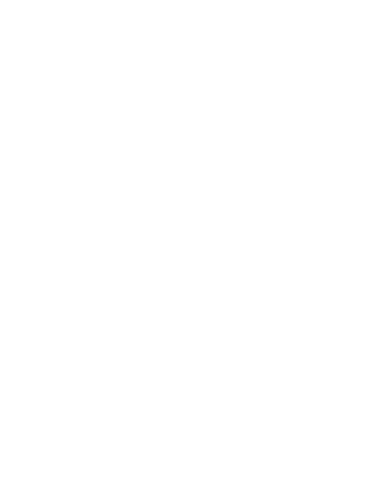
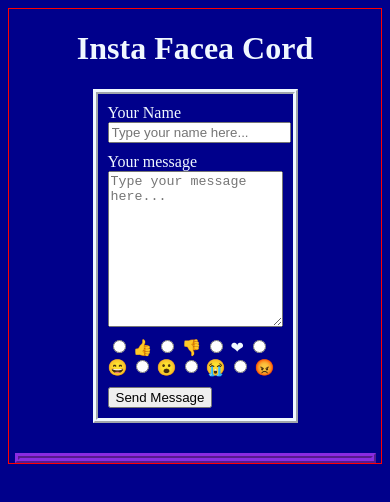
Before and after one commit to johnKennedy79/VisGBook, a website built with Vite: page client/index.html in a window 390 px wide. Built offline with nearby package versions, Linux system fonts and the light colour scheme.

Commit message:
developing java script HTML and CSS done

```diff
--- a/client/index.html
+++ b/client/index.html
@@ -4,11 +4,39 @@
     <meta charset="UTF-8" />
     <link rel="icon" type="image/svg+xml" href="/vite.svg" />
     <meta name="viewport" content="width=device-width, initial-scale=1.0" />
-    <title>Vite App</title>
+    <title>Visitor Guestbook</title>
     <link rel="stylesheet" href="./style.css" />
     <script type="module" src="./main.js" defer></script>
   </head>
   <body>
+    <h1>Insta Facea Cord</h1>
+    <form class="form">
+      <div class="nameBox">
+        <label for="name">Your Name</label>
+        <input type="text" id="name" name="name" placeholder="Type your name here...">
+      </div>
+      <div class="messageBox">
+        <label for="message">Your message</label>
+        <textarea name="message" id="message" cols="30" rows="10" placeholder="Type your message here..."></textarea>
+      </div>
+      <div class="likeBox">
+        <input type="radio" name="emoji" id="thumbup" value="&#128077">
+        <label for="emoji">&#128077</label>
+        <input type="radio" name="emoji" id="thumbdo" value="&#128078">
+        <label for="emoji">&#128078</label>
+        <input type="radio" name="emoji" id="heart" value="&#10084">
+        <label for="emoji">&#10084</label>
+        <input type="radio" name="emoji" id="laugh" value="&#128516">
+        <label for="emoji">&#128516</label>
+        <input type="radio" name="emoji" id="wow" value="&#128558">
+        <label for="emoji">&#128558</label>
+        <input type="radio" name="emoji" id="sad" value="&#128557">
+        <label for="emoji">&#128557</label>
+        <input type="radio" name="emoji" id="angry" value="&#128545">
+        <label for="emoji">&#128545</label>
+      </div>
+        <button id="sendbtn" type="submit">Send Message</button>
+    </form>
     <div id="app"></div>
   </body>
 </html>
--- a/client/main.js
+++ b/client/main.js
@@ -0,0 +1,35 @@
+const form = document.querySelector("form");
+
+form.addEventListener("submit", async function (event) {
+  event.preventDefault();
+  // get the values
+  const formData = new FormData(form);
+  const formValues = Object.fromEntries(formData);
+  //   console.log(formValues); pass
+  //   make an api call when the form is subited
+  const res = await fetch("http://localhost:8080/messages", {
+    method: "POST",
+    headers: { "Content-Type": "application/json" },
+    body: JSON.stringify(formValues),
+  });
+  const data = await res.json();
+  console.log(data);
+});
+
+async function messagehistory(array) {
+  for (let i = 0; i < array.length; i++) {
+    const messages = await fetch("http://localhost:8080/messages");
+    const histdata = await messages.json();
+    console.log(messages);
+    const messagehistory = document.getElementById("app");
+    histdata.array.forEach((i) => {
+      messagehistory.innerHTML =
+        "<p>[histdata.name]</p>" +
+        "<p>[histdata.message]</p>" +
+        "<p>[histdata.emoji]</p>";
+      console.log(messagehistory);
+    });
+  }
+}
+
+messagehistory();
--- a/client/style.css
+++ b/client/style.css
@@ -0,0 +1,55 @@
+body {
+  display: flex;
+  flex-direction: column;
+  align-items: center;
+  border: 1px red solid;
+  background-color: darkblue;
+  color: aliceblue;
+}
+
+.form {
+  display: flex;
+  flex-direction: column;
+  align-items: flex-start;
+  border: aliceblue 5px ridge;
+  row-gap: 10px;
+  width: 50vw;
+}
+
+.nameBox {
+  width: 25vw;
+  margin-left: 10px;
+  margin-top: 10px;
+}
+#name {
+  margin-left: 1rem;
+  width: 16vw;
+}
+.messageBox {
+  display: flex;
+  flex-direction: column;
+  width: 45vw;
+  margin-left: 10px;
+}
+#app {
+  margin-top: 30px;
+  width: 50vw;
+}
+.likeBox {
+  margin-left: 10px;
+}
+#sendbtn {
+  margin-left: 10px;
+  margin-bottom: 10px;
+}
+
+#app {
+  width: 90vw;
+  border: ridge blueviolet 5px;
+}
+@media (max-width: 850px) {
+  #name {
+    margin-left: auto;
+    width: 45vw;
+  }
+}
```
Also changed, not shown: server/seed.js (added, +17 -0 lines), server/server.js (+17 -1 lines), ReadMe.md (added).
